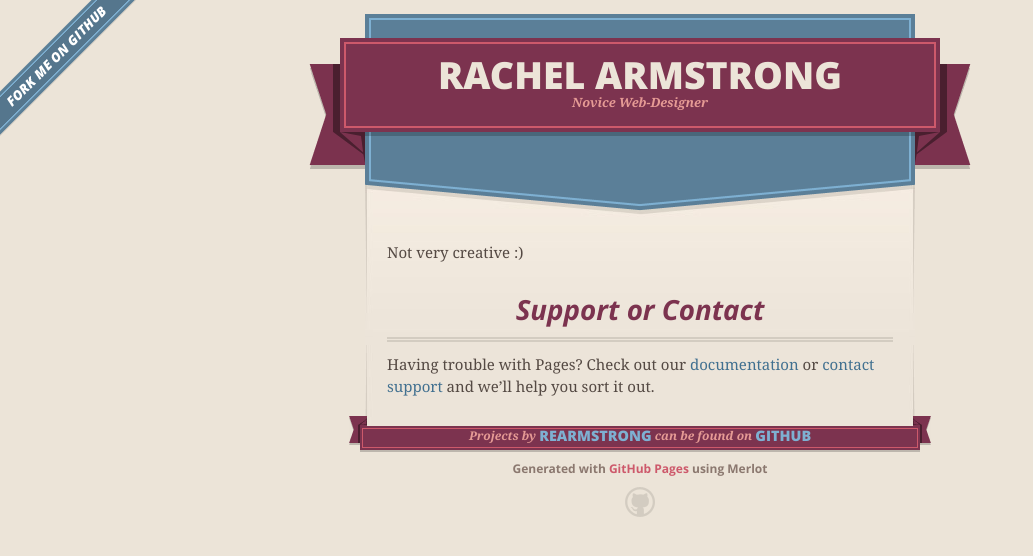
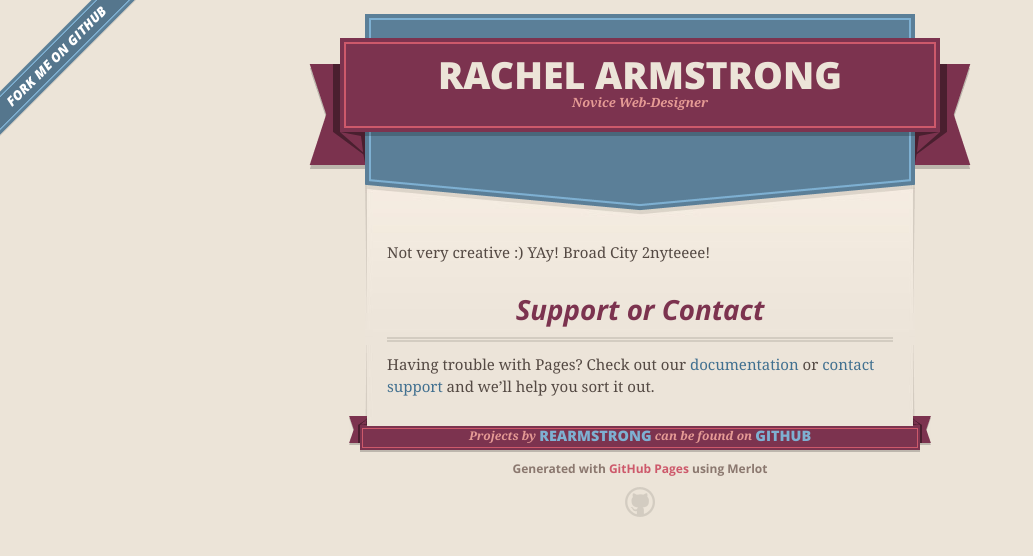
Before and after one commit to rearmstrong/rearmstrong.github.io, a plain HTML site: page index.html in a window 1280 px wide. Shown: the whole page, without its empty margins (0-1033 px from the left). Drawn offline with nearby package versions, Linux system fonts and the light colour scheme.

Commit message:
Update index.html

```diff
--- a/index.html
+++ b/index.html
@@ -45,7 +45,7 @@
 
 
       <section id="main_content">
-        <p>Not very creative :)</p>
+        <p>Not very creative :) YAy! Broad City 2nyteeee! </p>
 
 <h3>
 <a id="support-or-contact" class="anchor" href="#support-or-contact" aria-hidden="true"><span class="octicon octicon-link"></span></a>Support or Contact</h3>
```
